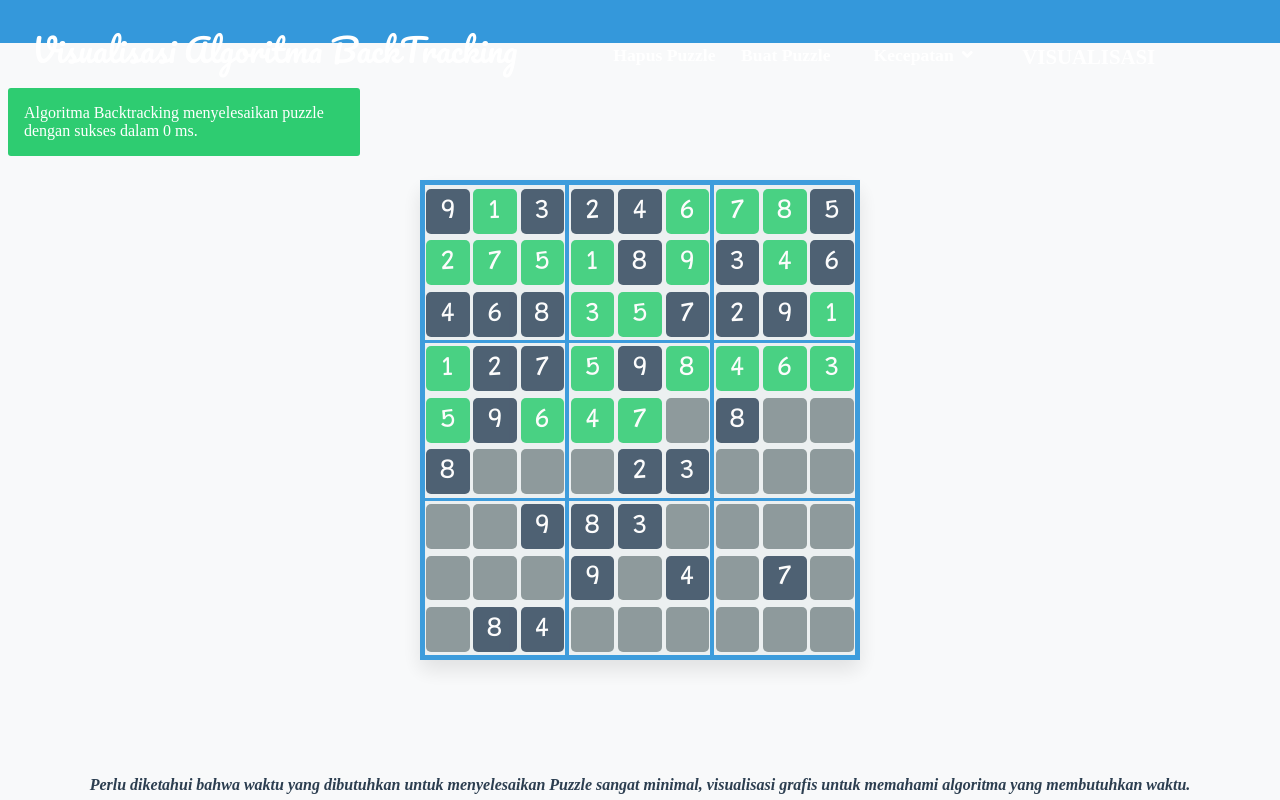
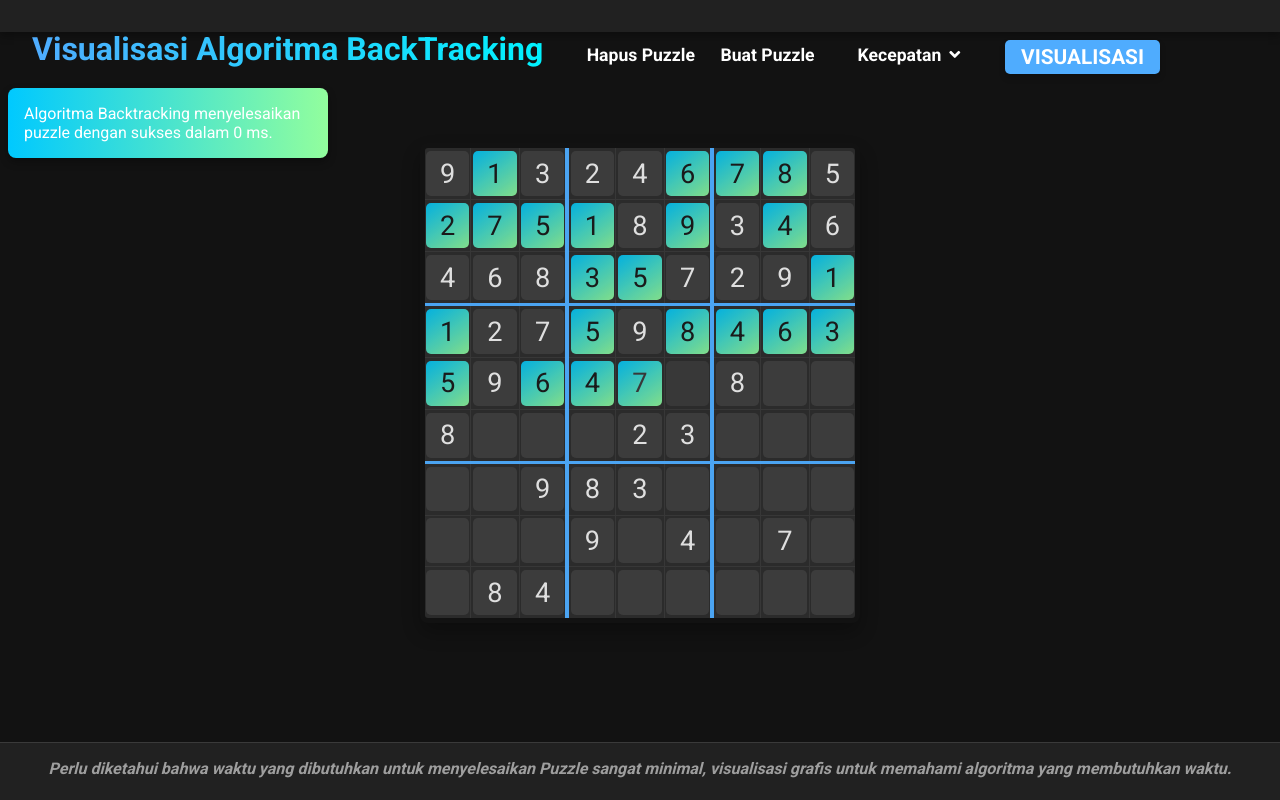
Before and after one commit to Fikri-Coders/GameSudoku-SolveByBacktracking, a website: page index.html in a window 1280 px wide. Both pictures are taken after a click on the item "VISUALISASI". Drawn offline with Linux system fonts and the light colour scheme.

Commit message:
Mengimplementasikan Tema FinTrack

```diff
--- a/font.js
+++ b/font.js
@@ -1,7 +1,7 @@
 // Memuat Font Google
 (function() {
   const link = document.createElement('link');
-  link.href = "https://fonts.googleapis.com/css2?family=Pacifico&family=Grandstander:wght@400;600&display=swap";
+  link.href = "https://fonts.googleapis.com/css2?family=Roboto:wght@400;500;700&display=swap";
   link.rel = "stylesheet";
   document.head.appendChild(link);
 
--- a/style.css
+++ b/style.css
@@ -3,6 +3,7 @@
 * {
   margin: 0;
   padding: 0;
+  box-sizing: border-box;
 }
 /* Properties Gaya Body */
 body {
@@ -11,8 +12,9 @@ body {
   display: flex;
   flex-direction: column;
   justify-content: space-between;
-  color: #2c3e50;
-  background: #f8f9fa;
+  color: #ffffff;
+  background: #121212;
+  font-family: 'Roboto', sans-serif;
 }
 /* Properties Gaya Paragraf */
 p {
@@ -20,6 +22,7 @@ p {
   padding-bottom: 0.5%;
   font-style: oblique;
   font-weight: 600;
+  color: #9e9e9e;
 }
 /* Properties Gaya NavBar */
 nav {
@@ -32,16 +35,20 @@ nav {
   z-index: 32;
   margin-bottom: 2rem;
   opacity: 1;
-  background-color: #3498db;
+  background-color: #212121;
   color: white;
+  box-shadow: 0 4px 8px rgba(0, 0, 0, 0.3);
 }
 /* Properties Gaya Logo */
 nav .logo {
-  font-family: "Pacifico", cursive;
+  font-family: 'Roboto', sans-serif;
   font-size: 2rem;
-  font-weight: normal;
+  font-weight: bold;
   text-transform: capitalize;
   z-index: 2;
+  background: linear-gradient(90deg, #4facfe 0%, #00f2fe 100%);
+  -webkit-background-clip: text;
+  -webkit-text-fill-color: transparent;
 }
 /* Properties Gaya List */
 nav > ul {
@@ -60,13 +67,14 @@ nav > ul li {
   font-weight: 600;
   cursor: pointer;
   padding: 0.3rem;
-  transition: all 0.1s linear;
+  transition: all 0.2s ease-in-out;
 }
 /* Efek Hover */
 nav > ul li:hover {
-  border-bottom: 2px solid #ecf0f1;
+  border-bottom: 2px solid #4facfe;
   font-size: 1.05rem;
   font-weight: 1000;
+  color: #4facfe;
 }
 
 /* Styling untuk Menu */
@@ -78,9 +86,11 @@ li > input[type="checkbox"] + label {
   width: 100%;
   height: 100%;
   cursor: pointer;
+  transition: color 0.2s ease-in-out;
 }
 li > input[type="checkbox"] + label:hover {
   border: none;
+  color: #4facfe;
 }
 li > input[type="checkbox"] + label i {
   font-size: 1.1rem;
@@ -97,31 +107,34 @@ li > input[type="checkbox"]:checked ~ ul {
   display: block;
   list-style: none;
   position: absolute;
-  background: #2980b9;
-  box-shadow: 1px 1px 10px rgb(7, 7, 7), -1px -1px 10px #34495e;
+  background: #2d2d2d;
+  box-shadow: 0 8px 16px rgba(0, 0, 0, 0.4);
   color: #fff;
-  border-radius: 5px;
+  border-radius: 8px;
   padding: 0.5rem;
   z-index: 400;
   margin: 0.3rem;
+  border: 1px solid #3a3a3a;
 }
 
 li > input[type="checkbox"]:checked ~ ul li {
   width: 10rem;
   height: 3rem;
   line-height: 3;
-  border-bottom: 1px dotted #ecf0f1;
+  border-bottom: 1px solid #3a3a3a;
 }
 
 li > input[type="checkbox"]:checked ~ ul li:hover {
-  border-left: 5px solid #ecf0f1;
+  border-left: 5px solid #4facfe;
   padding-left: 0.6rem;
+  background-color: #333333;
 }
 
 li > input[type="checkbox"]:checked ~ ul li.active {
-  border-left: 5px solid #ecf0f1;
+  border-left: 5px solid #4facfe;
   padding-left: 0.6rem;
   border-bottom-style: solid;
+  background-color: #333333;
 }
 
 /* Properties Gaya Tombol */
@@ -130,12 +143,20 @@ li > input[type="checkbox"]:checked ~ ul li.active {
   font-weight: 600;
   margin-left: 2rem;
   font-size: 1.3rem;
+  background-color: #4facfe;
+  color: #fff;
+  padding: 0.3rem 1rem;
+  border-radius: 5px;
+  box-shadow: 0 4px 6px rgba(0, 0, 0, 0.2);
+  transition: all 0.2s ease-in-out;
 }
 /* Efek Hover untuk Tombol */
 #visualizeBtn:hover {
   font-weight: 600;
   font-size: 1.33rem;
-  text-shadow: 0.5px 0.5px 0.5px #ecf0f1;
+  text-shadow: 0.5px 0.5px 0.5px #ffffff;
+  transform: translateY(-2px);
+  box-shadow: 0 6px 8px rgba(0, 0, 0, 0.3);
 }
 
 /* Styling Container untuk menampilkan peringatan */
@@ -147,18 +168,19 @@ li > input[type="checkbox"]:checked ~ ul li.active {
   position: absolute;
   top: 5.5rem;
   left: 0.5rem;
-  border-radius: 3px;
+  border-radius: 8px;
   color: #fff;
   transition: 0.3s all;
+  box-shadow: 0 4px 8px rgba(0, 0, 0, 0.3);
 }
 .alert.hidden {
   left: -50rem;
 }
 .alert.danger {
-  background: #e74c3c;
+  background: linear-gradient(90deg, #ff4b2b 0%, #ff416c 100%);
 }
 .alert.success {
-  background: #2ecc71;
+  background: linear-gradient(90deg, #00c9ff 0%, #92fe9d 100%);
 }
 
 /* Styling untuk Grid Puzzle */
@@ -169,38 +191,44 @@ li > input[type="checkbox"]:checked ~ ul li.active {
   width: 27.5rem;
   border-collapse: collapse;
   table-layout: fixed;
-  border: 5px solid #3498db;
+  border: 5px solid #37474f;
   opacity: 0.95;
   z-index: 30;
   position: relative;
   bottom: 2rem;
-  box-shadow: 0 10px 20px rgba(0,0,0,0.1);
+  box-shadow: 0 10px 20px rgba(0, 0, 0, 0.3);
+  border-radius: 8px;
+  overflow: hidden;
 }
 
 .grid-container .row:nth-child(3),
 .grid-container .row:nth-child(6) {
-  border-bottom: 3px solid #3498db;
+  border-bottom: 3px solid #4facfe;
 }
 
 .grid-container .row td {
   text-align: center;
   font-weight: 1000;
-  background: #ecf0f1;
+  background: #2d2d2d;
+  border: 1px solid #3a3a3a;
 }
 
 .grid-container .row td.correct input {
-  background: #2ecc71;
+  background: linear-gradient(145deg, #00c9ff, #92fe9d);
+  color: #1a1a1a;
 }
 .grid-container .row td.wrong input {
-  background: #e74c3c;
+  background: linear-gradient(145deg, #ff4b2b, #ff416c);
+  color: #ffffff;
 }
 .grid-container .row td.fixed input {
-  background: #34495e;
+  background: #424242;
+  color: #ffffff;
 }
 
 .grid-container .row td:nth-child(3),
 .grid-container .row td:nth-child(6) {
-  border-right: 4px solid #3498db;
+  border-right: 4px solid #4facfe;
 }
 
 .row td input {
@@ -212,10 +240,11 @@ li > input[type="checkbox"]:checked ~ ul li.active {
   height: 2.8rem;
   text-align: center;
   font-size: 1.7rem;
-  background: #7f8c8d;
+  background: #424242;
   color: #fff;
-  font-family: "Grandstander", cursive;
+  font-family: 'Roboto', sans-serif;
   outline: none;
+  transition: all 0.2s ease-in-out;
 }
 
 /* Mengubah ukuran beberapa elemen penting untuk mengakomodasi Ukuran Layar yang lebih kecil */
@@ -239,3 +268,17 @@ li > input[type="checkbox"]:checked ~ ul li.active {
     width: 28rem;
   }
 }
+
+/* Tambahan Footer untuk tema FinTrack */
+.footer {
+  background-color: #212121;
+  padding: 1rem;
+  margin-top: 2rem;
+  border-top: 1px solid #3a3a3a;
+}
+
+/* Hover efek untuk sel sudoku */
+.row td input:hover {
+  transform: scale(1.05);
+  box-shadow: 0 0 10px rgba(79, 172, 254, 0.5);
+}
```
Also changed, not shown: dist/font.js, dist/style.css.
